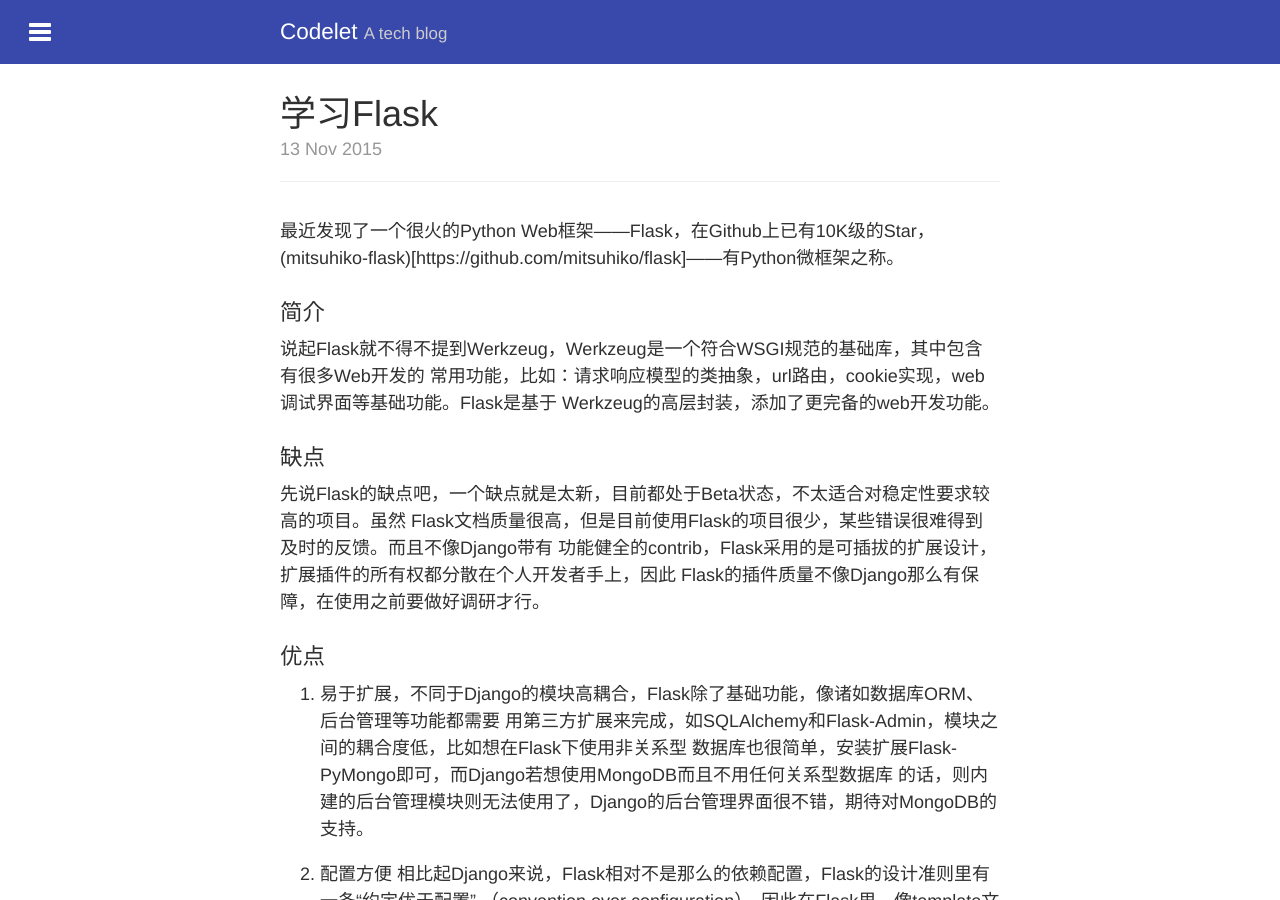
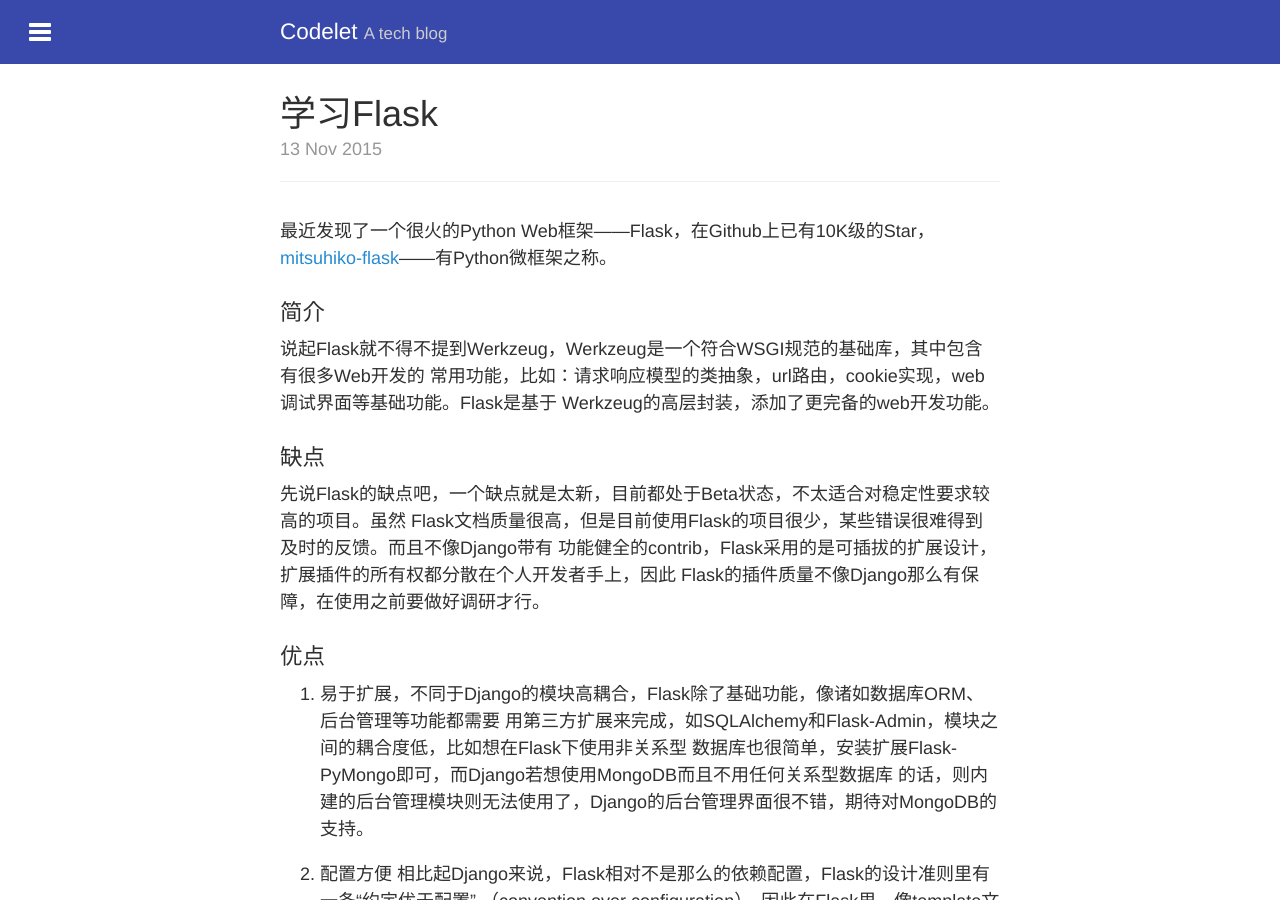
Before and after one commit to skylerlee/codelet, a Jekyll site: the page built from _posts/2015-11-13-learn-flask-framework.md, in a window 1280 px wide and 900 px high. Built offline with Jekyll 4.4.1, drawn with Linux system fonts in a browser that asks for light colours; some of the changed lines change nothing that is shown.

Commit message:
Fix post

```diff
--- a/_posts/2015-11-13-learn-flask-framework.md
+++ b/_posts/2015-11-13-learn-flask-framework.md
@@ -9,7 +9,7 @@
 ---
 
 最近发现了一个很火的Python Web框架——Flask，在Github上已有10K级的Star，
-(mitsuhiko-flask)[https://github.com/mitsuhiko/flask]——有Python微框架之称。
+[mitsuhiko-flask](https://github.com/mitsuhiko/flask)——有Python微框架之称。
 
 ### 简介
 说起Flask就不得不提到Werkzeug，Werkzeug是一个符合WSGI规范的基础库，其中包含有很多Web开发的
```
